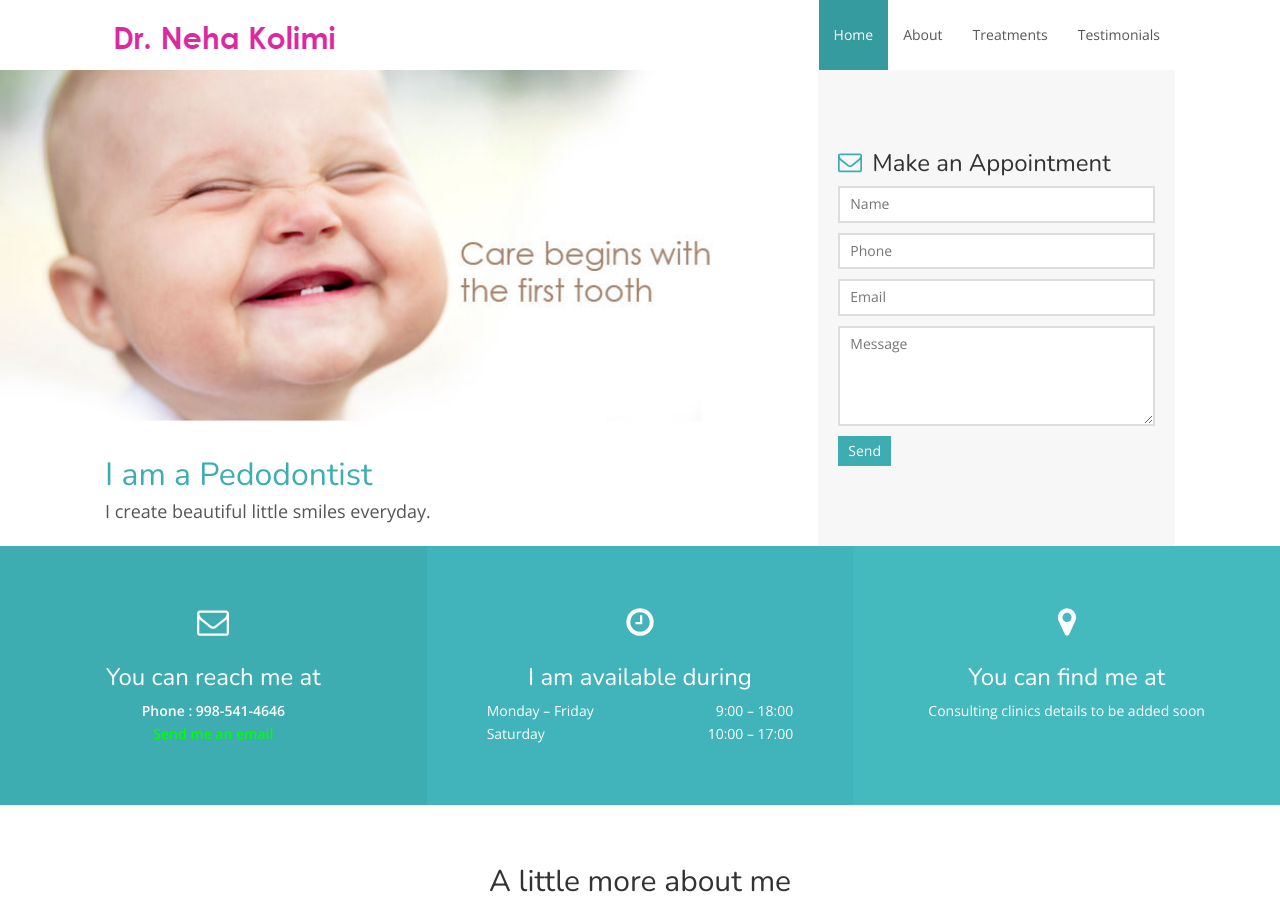
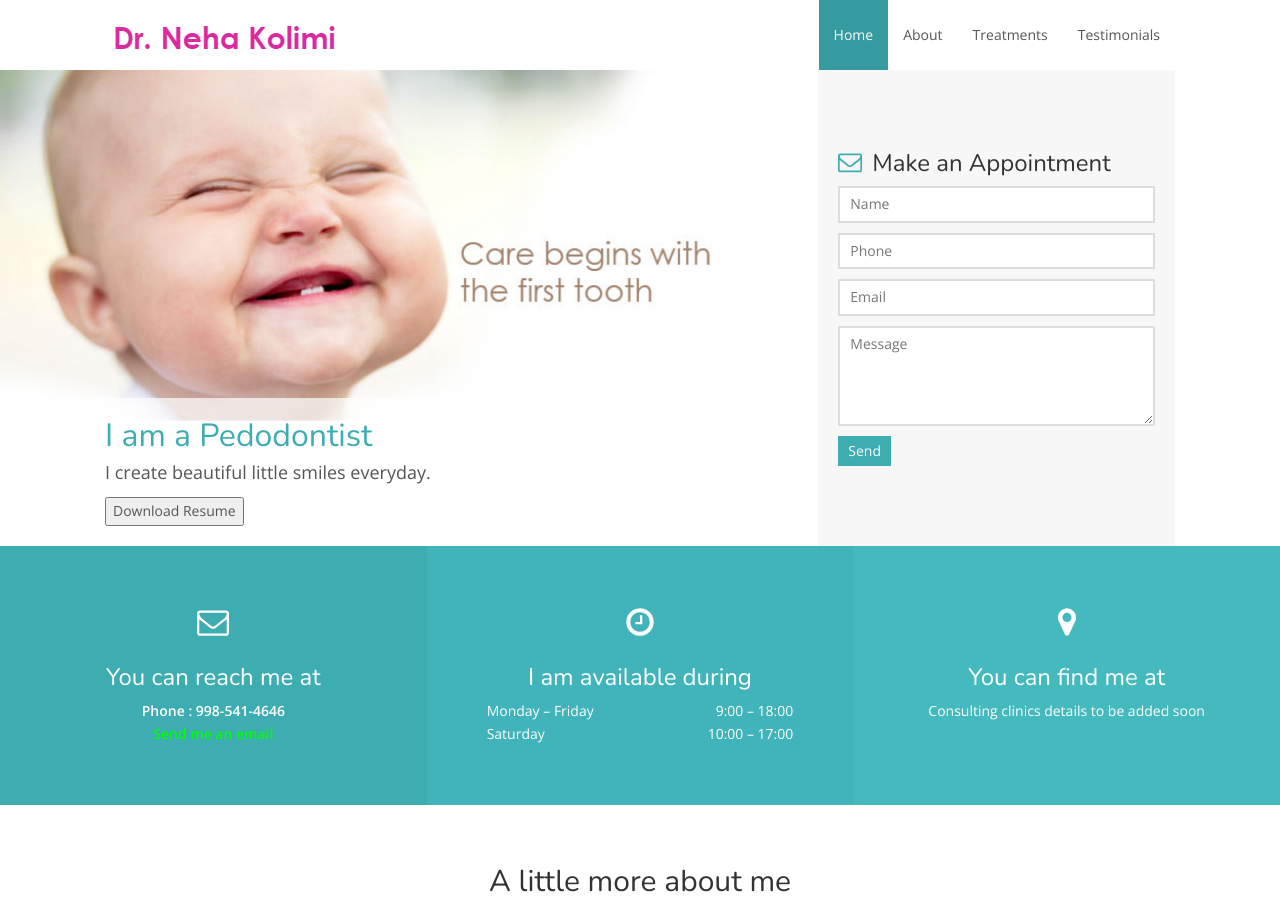
Before and after one commit to nehakolimi/nehakolimi.github.io, a Jekyll site: the page built from index.html, in a window 1280 px wide and 900 px high. Built offline with Jekyll 4.4.1, drawn with Linux system fonts in a browser that asks for light colours; nearby versions of some CDN libraries.

Commit message:
Button resume

```diff
--- a/index.html
+++ b/index.html
@@ -9,6 +9,9 @@ layout: default
             <div class="hero-content-inner">
                 <h1>{{ site.hero.hero_title }}</h1>
                 <p>{{ site.hero.hero_description }}</p>
+                <form action="http://google.com">
+                <input type="submit" value="Download Resume" />
+            </form>
             </div>
         </div>
     </div>
```
